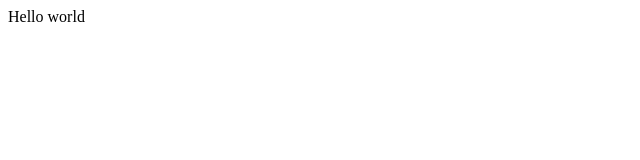
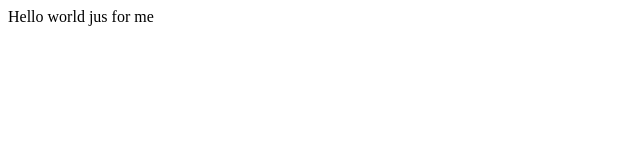
Before and after one commit to murtazaalei/Webdev, a plain HTML site: page hello.html in a window 1280 px wide. Shown: the full height of the page, 0-640 px from the left. Drawn offline with Linux system fonts and the light colour scheme.

Commit message:
Added something just for me

```diff
--- a/hello.html
+++ b/hello.html
@@ -4,7 +4,7 @@
             <title>My Webpage</title>
         </head>
         <body>
-            Hello world
+            Hello world jus for me
         </body>
 
 </html>
```
